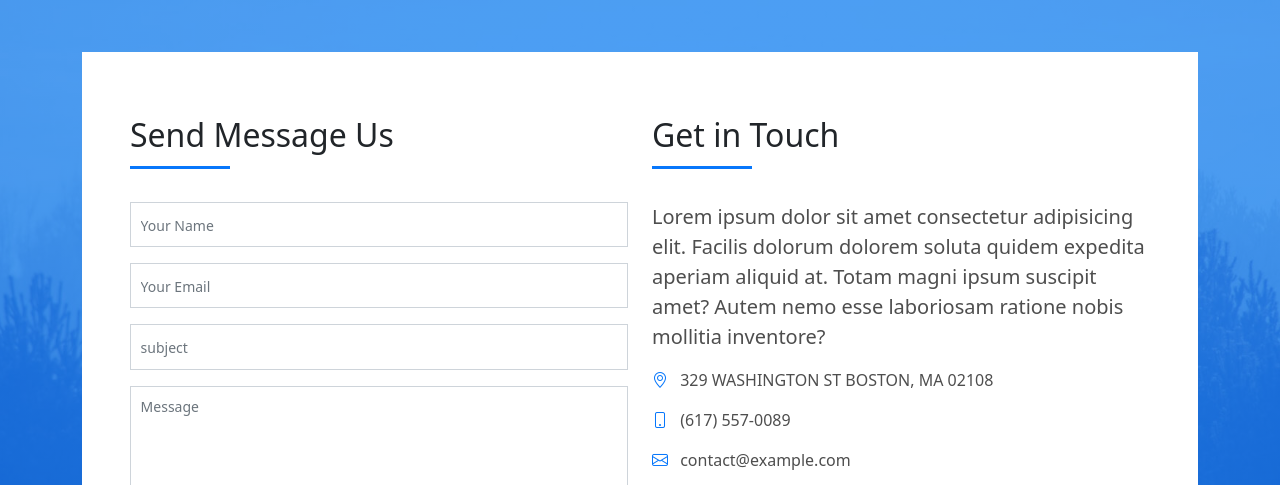
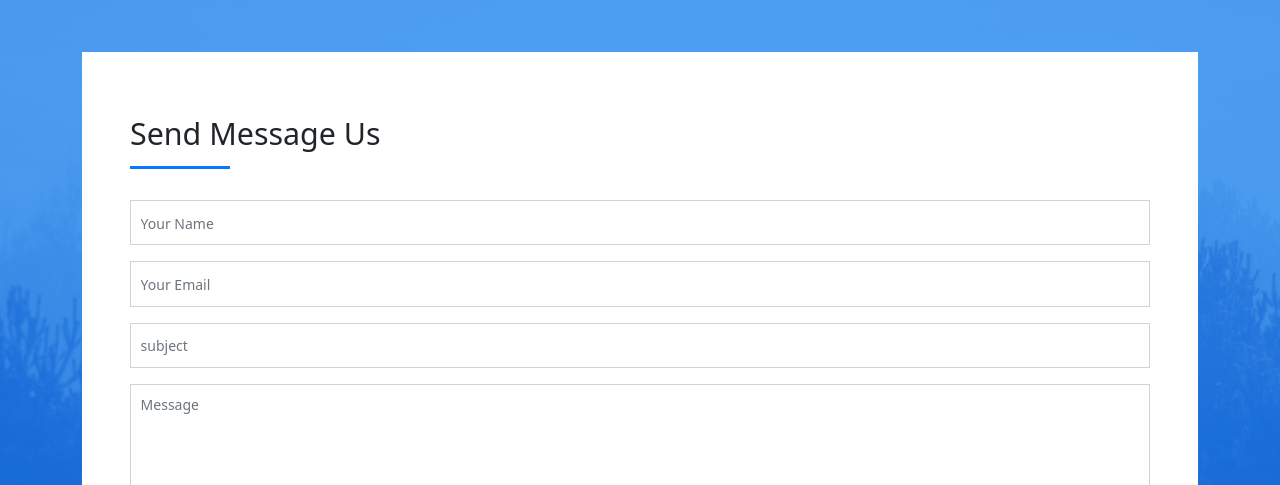
Before and after one commit to AlyElsheikh/Assignment-6, a plain HTML site: page index.html in a window 1280 px wide. Shown: the part 5410-5895 px from the top of the page. Drawn offline with nearby package versions, Linux system fonts and the light colour scheme.

Commit message:
Add files via upload

```diff
--- a/css/style.css
+++ b/css/style.css
@@ -380,7 +380,7 @@ header p::after {
 }
 
 .contact h3{
-  font-size: 2rem;
+  font-size: 1.9rem;
   margin-bottom: 3rem;
   position: relative;
 }
--- a/index.html
+++ b/index.html
@@ -431,7 +431,7 @@
   <div class="container">
     <form class="mt-5">
       <div class="row">
-        <div class="col-6">
+        <div class="col-m-6">
           <h3>Send Message Us</h3>
           <input class="form-control" name="name" type="text" placeholder="Your Name" aria-label=".form-control-lg example">
           <input class="form-control" name="email" type="email" placeholder="Your Email" aria-label=".form-control-lg example">
@@ -439,7 +439,7 @@
           <textarea class="form-control" name="message" placeholder="Message" id="floatingTextarea"></textarea>
           <button class="btn contact-btn" type="button">Send Message</button>
         </div>
-        <div class=" col-6">
+        <div class=" col-m-6">
           <h3>Get in Touch</h3>
           <p>Lorem ipsum dolor sit amet consectetur adipisicing elit. Facilis dolorum dolorem soluta quidem expedita aperiam aliquid at. Totam magni ipsum suscipit amet? Autem nemo esse laboriosam ratione nobis mollitia inventore?</p>
           <ul class="list-icons list-unstyled">
@@ -453,7 +453,6 @@
               <li><a href=""><span class="ico-circle"><i class="bi bi-twitter"></i></span></a></li>
               <li><a href=""><span class="ico-circle"><i class="bi bi-linkedin"></i></span></a></li>
             </ul>
-
         </div>
       </div>
     </form>
```
